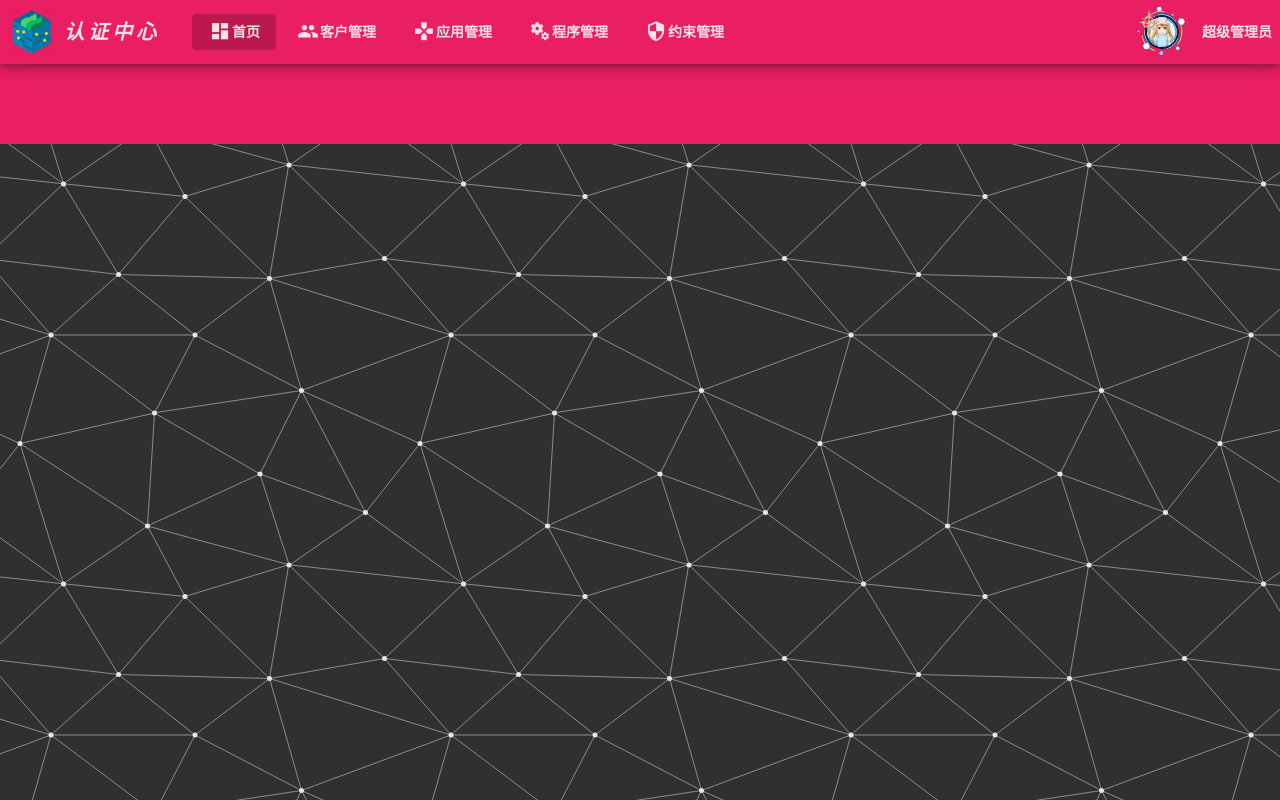
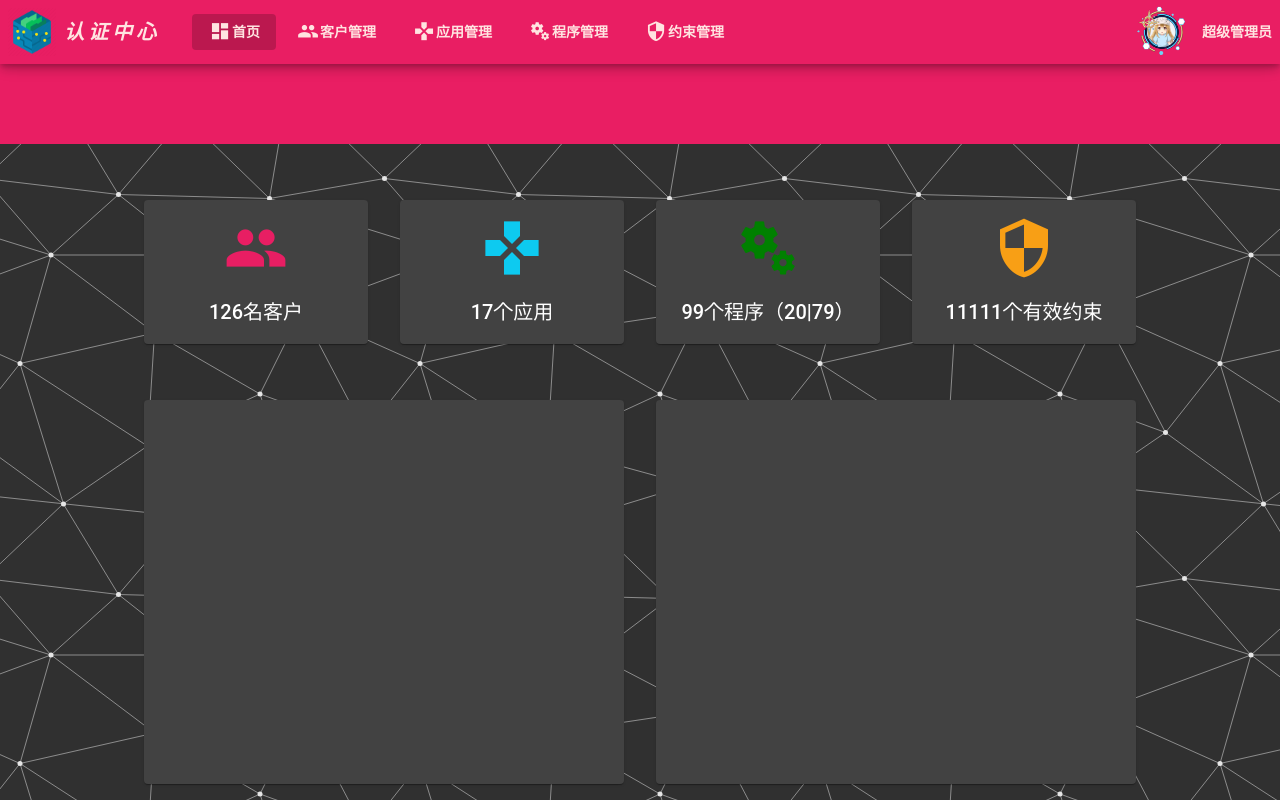
Before and after one commit to zrSunHao/authtication_client, an Angular app: page /#/dashboard/ in a window 1280 px wide. Built offline with nearby package versions, Linux system fonts and the light colour scheme.

Commit message:
dashboard

```diff
--- a/src/@cmpts/dashboard/dashboard.component.html
+++ b/src/@cmpts/dashboard/dashboard.component.html
@@ -1,3 +1,32 @@
-<div class="page bg-image-net">
+<div class="page">
+    <div class="topbar"></div>
+    <div class="module-wrap">
+        <mat-card>
+            <mat-icon>group</mat-icon>
+            <h2>126名客户</h2>
+        </mat-card>
+        <mat-card>
+            <mat-icon>gamepad</mat-icon>
+            <h2>17个应用</h2>
+        </mat-card>
+        <mat-card>
+            <mat-icon>miscellaneous_services</mat-icon>
+            <h2>99个程序（20|79）</h2>
+        </mat-card>
+        <mat-card>
+            <mat-icon>security</mat-icon>
+            <h2>11111个有效约束</h2>
+        </mat-card>
+    </div>
+    <div class="activity-wrap">
+        <mat-card>
 
+        </mat-card>
+        <mat-card>
+
+        </mat-card>
+    </div>
+    <div class="constraint-wrap">
+        <mat-card></mat-card>
+    </div>
 </div>
--- a/src/@cmpts/dashboard/dashboard.component.scss
+++ b/src/@cmpts/dashboard/dashboard.component.scss
@@ -1,4 +1,80 @@
-.page{
-    height: calc(100vh - 9rem);
+.page {
+    height: calc(100vh - 14rem);
     width: 100%;
+    display: grid;
+    grid-template-rows: 5rem 13rem 26rem 26rem;
+    row-gap: 1rem;
 }
+
+.topbar {
+    width: 100%;
+    background-color: #e91e63;
+}
+
+.module-wrap {
+    margin: auto;
+    padding: 1rem 1rem 0rem 1rem;
+    display: grid;
+    grid-template-columns: 14rem 14rem 14rem 14rem;
+    column-gap: 2rem;
+}
+
+.module-wrap mat-card {
+    height: 7rem;
+    display: flex;
+    align-items: center;
+    flex-direction: column;
+}
+
+.module-wrap mat-card mat-icon {
+    font-size: 4rem;
+    height: 4rem;
+    width: 4rem;
+}
+
+.module-wrap mat-card:nth-child(1) mat-icon {
+    color: #e81e63;
+}
+
+.module-wrap mat-card:nth-child(2) mat-icon {
+    color: #0dcaf0;
+}
+
+.module-wrap mat-card:nth-child(3) mat-icon {
+    color: green;
+}
+
+.module-wrap mat-card:nth-child(4) mat-icon {
+    color: #f89f15;
+}
+
+.module-wrap mat-card h2 {
+    margin-top: 1rem;
+}
+
+.activity-wrap {
+    margin: auto;
+    display: grid;
+    padding: 1rem;
+    grid-template-columns: 30rem 30rem;
+    column-gap: 2rem;
+}
+
+.activity-wrap mat-card {
+    height: 22rem;
+    overflow-y: auto;
+    overflow-x: hidden;
+}
+
+.constraint-wrap {
+    margin: auto;
+    padding: 1rem;
+    width: 62rem;
+}
+
+.constraint-wrap mat-card {
+    height: 22rem;
+    padding: 0;
+    overflow-y: auto;
+    overflow-x: hidden;
+}
--- a/src/@cmpts/dashboard/dashboard.module.ts
+++ b/src/@cmpts/dashboard/dashboard.module.ts
@@ -3,6 +3,9 @@ import { CommonModule } from '@angular/common';
 
 import { MatButtonModule } from '@angular/material/button';
 import { MatIconModule } from '@angular/material/icon';
+import { MatCardModule } from '@angular/material/card';
+import { MatTableModule } from '@angular/material/table';
+import { MatDividerModule } from '@angular/material/divider';
 
 import { DashboardComponent } from './dashboard.component';
 import { DashboardRoutingModule } from './dashboard.module.routing';
@@ -14,6 +17,9 @@ import { DashboardRoutingModule } from './dashboard.module.routing';
 
     MatButtonModule,
     MatIconModule,
+    MatCardModule,
+    MatTableModule,
+    MatDividerModule,
   ],
   declarations: [DashboardComponent]
 })
--- a/src/@sun/layout/header/header.component.scss
+++ b/src/@sun/layout/header/header.component.scss
@@ -1,6 +1,6 @@
 .header-container {
     display: grid;
-    grid-template-columns: 12rem auto 14rem;
+    grid-template-columns: 12rem auto 12rem;
     color: mistyrose;
 }
 
--- a/src/@sun/layout/layout.component.html
+++ b/src/@sun/layout/layout.component.html
@@ -2,8 +2,7 @@
     <div class="header">
         <app-header></app-header>
     </div>
-    <div class="body">
-        <div class="topbar"></div>
+    <div class="body bg-image-net">
         <router-outlet></router-outlet>
     </div>
 </div>
--- a/src/@sun/layout/layout.component.scss
+++ b/src/@sun/layout/layout.component.scss
@@ -12,11 +12,6 @@
     position: relative;
 }
 
-.topbar {
-    height: 5rem;
-    background-color: #e91e63;
-}
-
 .body {
     height: calc(100vh - 4rem);
     width: 100vw;
--- a/src/index.html
+++ b/src/index.html
@@ -2,7 +2,7 @@
 <html lang="en">
 <head>
   <meta charset="utf-8">
-  <title>CustomerApp</title>
+  <title>认证中心ヾ(^▽^*)))</title>
   <base href="/">
   <meta name="viewport" content="width=device-width, initial-scale=1">
   <link rel="icon" type="image/x-icon" href="favicon.ico">
--- a/src/styles.scss
+++ b/src/styles.scss
@@ -22,9 +22,10 @@ body {
 }
 body {
   margin: 0;
-  font-family: Roboto, "Helvetica Neue", sans-serif;
+  font-family: Roboto,"楷体", "Helvetica Neue", sans-serif;
   color: lightgray;
   background-color: #303030;
+  overflow-y: hidden;
 }
 
 @font-face {
```
